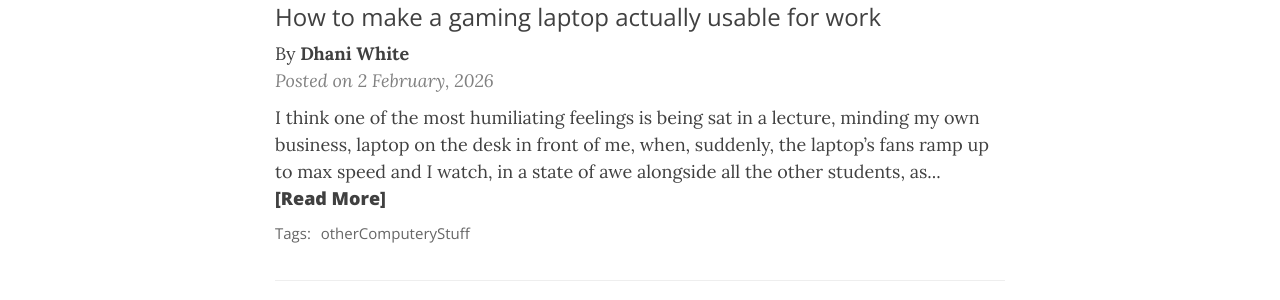
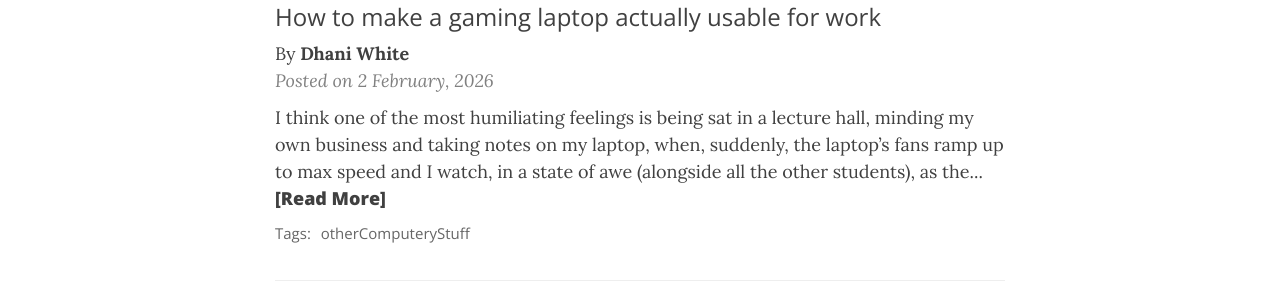
Before and after one commit to thedhandelion/thedhandelion.github.io, a Jekyll site: the page built from index.html, in a window 1280 px wide and 900 px high, scrolled down 444 px. Shown: the part 154-454 px from the top of the window. Built offline with Jekyll 4.4.1, drawn with Linux system fonts in a browser that asks for light colours; the list of posts is cut into pages by our own code; comment, search, counter and statistics services are not loaded.

Commit message:
Update 2026-02-02-Make_Gaming_Laptop_Usable.md

```diff
--- a/_posts/2026-02-02-Make_Gaming_Laptop_Usable.md
+++ b/_posts/2026-02-02-Make_Gaming_Laptop_Usable.md
@@ -10,8 +10,10 @@
 author: Dhani White
 ---
 
-I think one of the most humiliating feelings is being sat in a lecture, minding my own business, laptop on the desk in front of me, when, suddenly, the laptop's fans ramp up to max speed and I watch, in a state of awe alongside all the other students, as the laptop just takes off towards the ceiling.
-![Walter_White_Fly](assets/img/2026-02-02-Make_Gaming_Laptop_Usable/WW_Fly.gif){: .mx-auto.d-block :}
+I think one of the most humiliating feelings is being sat in a lecture hall, minding my own business and taking notes on my laptop, when, suddenly, the laptop's fans ramp up to max speed and I watch, in a state of awe (alongside all the other students), as the laptop just takes off towards the ceiling.
+
+![Breaking Bad - The Fly](https://github.com/thedhandelion/thedhandelion.github.io/blob/main/assets/img/2026-02-02-Make_Gaming_Laptop_Usable/WW_Fly.gif)
+
 Only for the battery to die after 6 seconds and crash back onto the desk, all my peers pointing and laughing as I run out of the room, laptop clutched under my arms, blinded by the tears in my eyes, then I slip on a banana peel and suddenly all my clothes a gone and my teeth are falling out and I try screaming but I can't make any noise and I'm trapped and everything is dark and scary and I just want out of this living hell!
 
 Anyway, that was the average monday feeling during lectorials in my first couple of months of uni, having my £500 gaming laptop imitate a [TU-95](https://en.wikipedia.org/wiki/Tupolev_Tu-95) then proceed to last for 20 minutes of note-taking before calling it a day, whilst everyone else with their £100 notebooks breeze through the lecture and still end the day above 50%.
```
